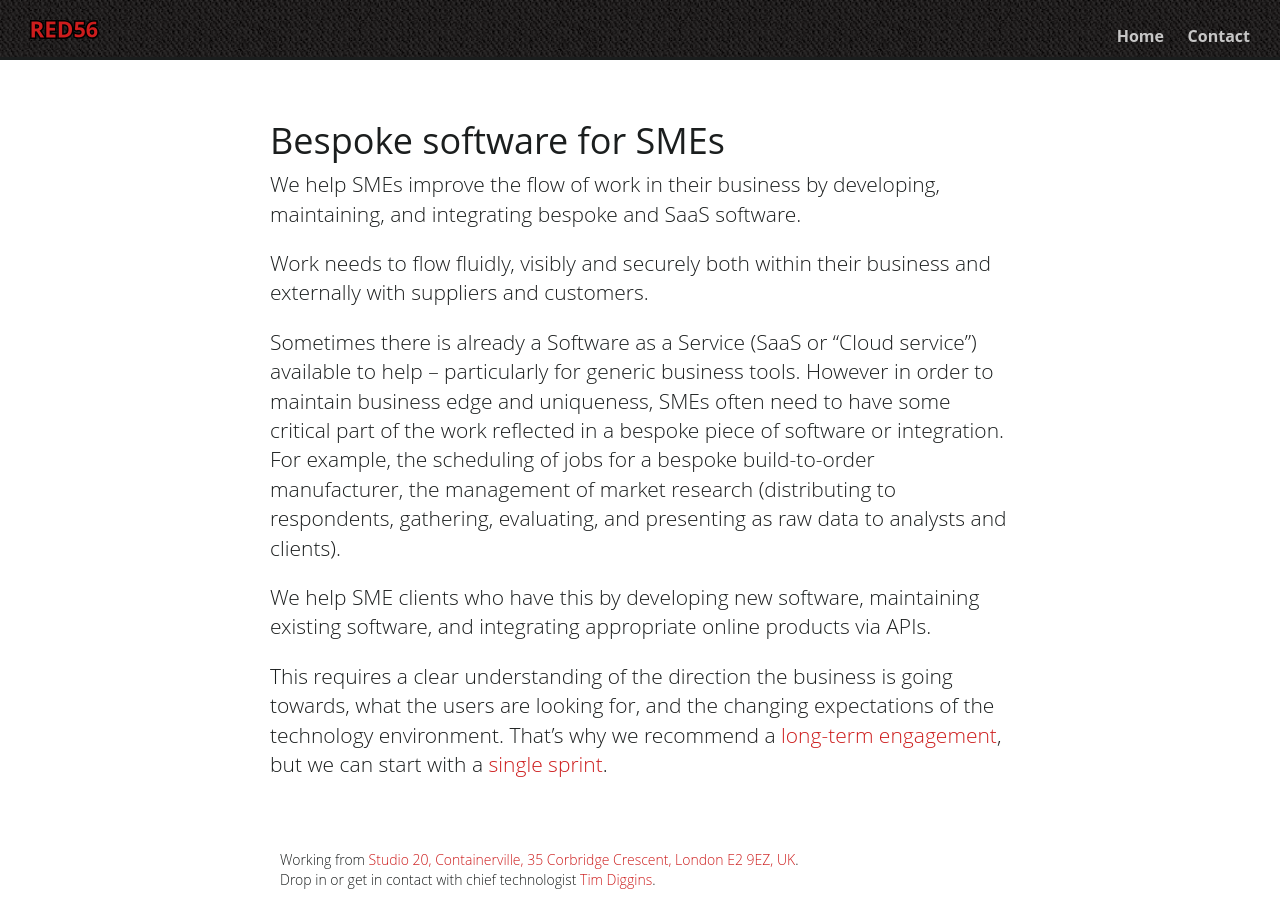
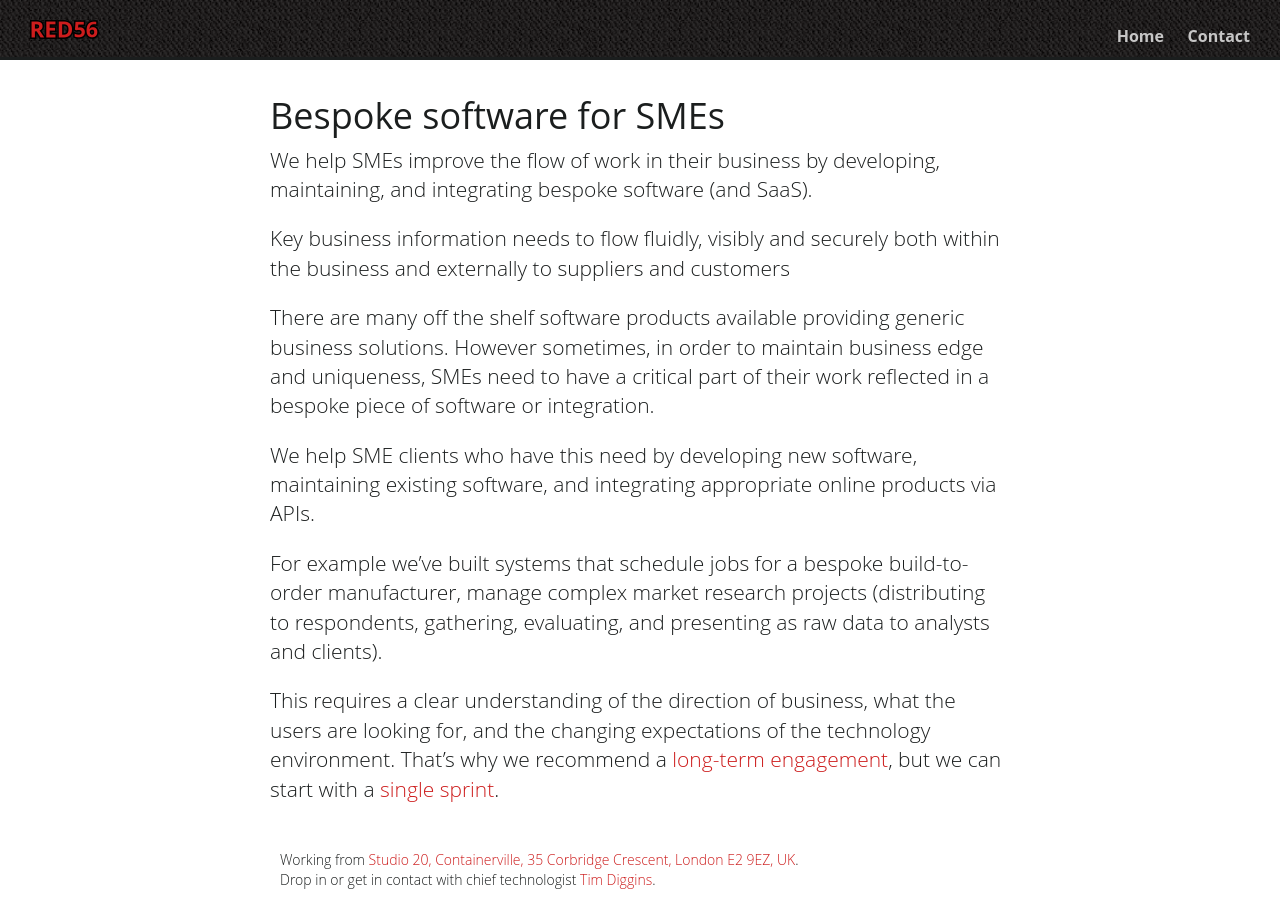
Before and after one commit to red56/red56.github.io, a Jekyll site: the page built from bespoke_software.md, in a window 1280 px wide. Built offline with Jekyll 4.4.1, drawn with Linux system fonts in a browser that asks for light colours; our own code applies the rules of GitHub Pages for plain Markdown files.

Commit message:
bespoke software changes

```diff
--- a/bespoke_software.md
+++ b/bespoke_software.md
@@ -4,25 +4,23 @@
 
 # Bespoke software for SMEs
 
-We help SMEs improve the flow of work in their business by developing, maintaining, and integrating bespoke and SaaS software.
+We help SMEs improve the flow of work in their business by developing, maintaining, and integrating bespoke software (and SaaS).
 
-Work needs to flow fluidly, visibly and securely both within their business and externally with suppliers and
-customers.
+Key business information needs to flow fluidly, visibly and securely both within the business and externally to suppliers and customers
 
-Sometimes there is already a Software as a Service (SaaS or "Cloud service") available to help -- particularly for
-generic business tools. However in order to maintain business edge and uniqueness, SMEs often need to have some
-critical part of the work reflected in a bespoke piece of software or integration. For example, the scheduling of
-jobs for a bespoke build-to-order manufacturer, the management of market research (distributing to respondents,
-gathering, evaluating, and presenting as raw data to analysts and clients).
+There are many off the shelf software products available providing generic business solutions. However sometimes, in order to maintain business edge and uniqueness, SMEs need to have a
+critical part of their work reflected in a bespoke piece of software or integration.
+
+We help SME clients who have this need by developing new software, maintaining existing software, and integrating appropriate online products via APIs.
+
+For example we've built systems that schedule
+jobs for a bespoke build-to-order manufacturer, manage complex market research projects (distributing to respondents, gathering, evaluating, and presenting as raw data to analysts and clients).
 
 <!--
 While bespoke software gives SME a distinctive edge and keeps them competitive, it can itself be a liability and
 needs to be kept to a minimum and replaced or integrated with existing SaaS provision when possible.
 -->
 
-We help SME clients who have this by developing new software, maintaining existing software, and integrating
-appropriate online products via APIs.
-
-This requires a clear understanding of the direction the business is going towards, what the users are looking for,
+This requires a clear understanding of the direction of business, what the users are looking for,
 and the changing expectations of the technology environment. That's why we recommend a [long-term engagement]({% link
  long_term.md %}), but we can start with a [single sprint]({% link first_sprint.md %}).
```
